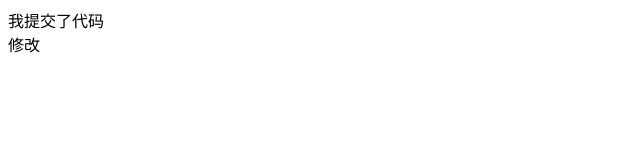
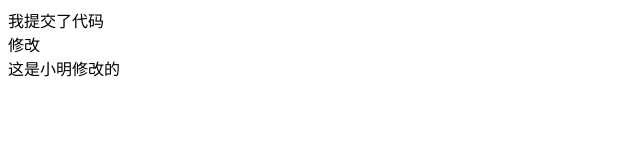
Before and after one commit to rollingstonetj/my_project, a plain HTML site: page index.html in a window 1280 px wide. Shown: the whole page, without its empty margins (0-640 px from the left). Drawn offline with Linux system fonts and the light colour scheme.

Commit message:
这是小明修改的

```diff
--- a/index.html
+++ b/index.html
@@ -9,5 +9,6 @@
 <body>
   <div>我提交了代码</div>
   <div>修改</div>
+  <div>这是小明修改的</div>
 </body>
 </html>
```
